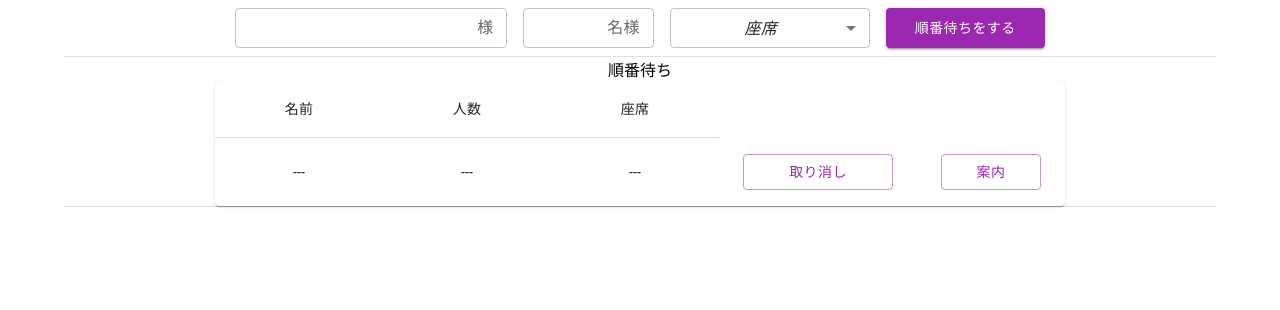
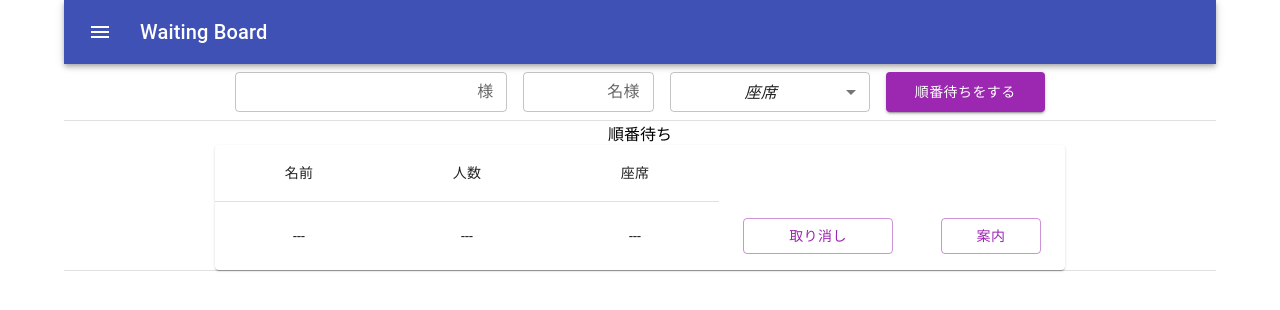
Before and after one commit to harutas/Waiting_Board, a React (Create React App) app: page / in a window 1280 px wide. Shown: the top 310 px of the page. Built offline with nearby package versions, Linux system fonts and the light colour scheme.

Commit message:
Headerの作成

```diff
--- a/src/App.js
+++ b/src/App.js
@@ -1,5 +1,6 @@
 import './App.css';
 import { Container } from '@mui/system';
+import Header from './components/Header';
 import MainPage from './components/MainPage';
 
 
@@ -7,6 +8,7 @@
   return (
     <div className="App">
       <Container sx={{justifycontent: "center"}}>
+        <Header />
         <MainPage />
       </Container>
     </div>
--- a/src/components/Header.jsx
+++ b/src/components/Header.jsx
@@ -0,0 +1,46 @@
+import AppBar from '@mui/material/AppBar';
+import Box from '@mui/material/Box';
+import Toolbar from '@mui/material/Toolbar';
+import Typography from '@mui/material/Typography';
+import IconButton from '@mui/material/IconButton';
+import MenuIcon from '@mui/icons-material/Menu';
+import { createTheme } from '@mui/material/styles';
+import { indigo } from '@mui/material/colors';
+
+const Header = () => {
+    return (
+      <>
+        <Box>
+            <AppBar position="static" theme={theme}>
+              <Toolbar>
+              <IconButton
+                  size="large"
+                  edge="start"
+                  color="inherit"
+                  aria-label="menu"
+                  sx={{ mr: 2 }}
+              >
+                  <MenuIcon />
+              </IconButton>
+              <Typography variant="h6" component="div">
+                  Waiting Board
+              </Typography>
+              </Toolbar>
+            </AppBar>
+        </Box>
+      </>
+    )
+}
+
+const theme = createTheme({
+  palette: {
+    primary: {
+      main: indigo[500],
+    },
+    secondary: {
+      main: '#2979ff',
+    },
+  },
+});
+
+export default Header
```
